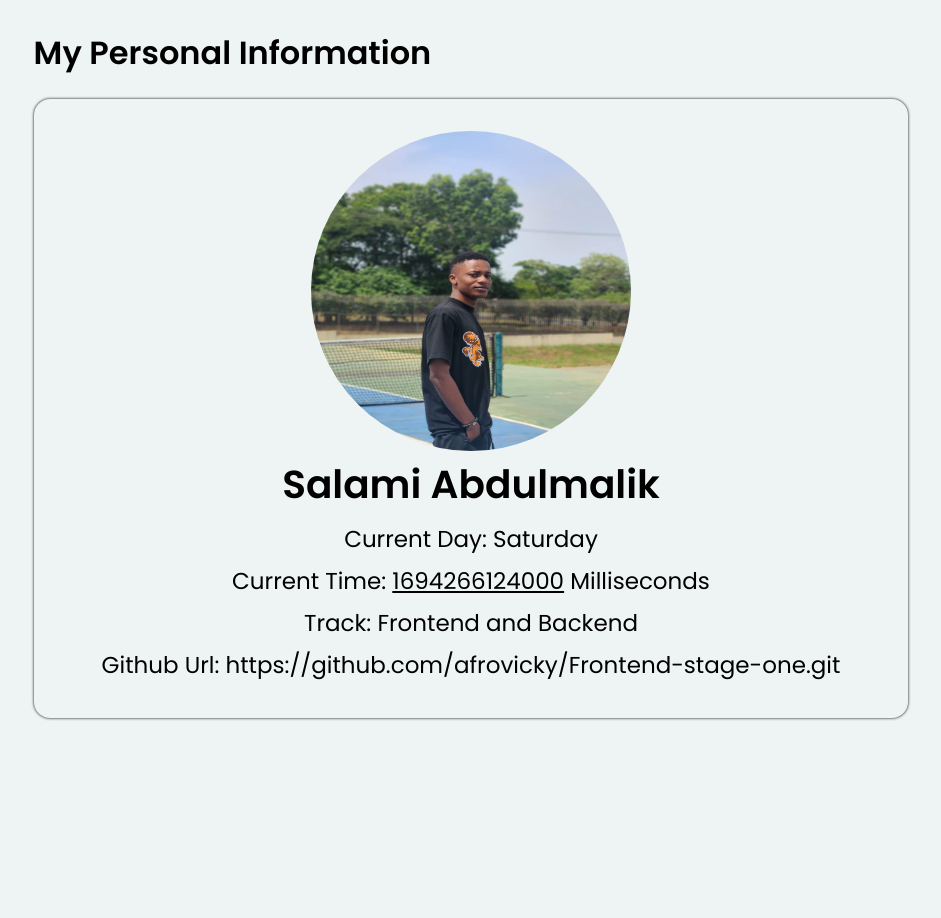
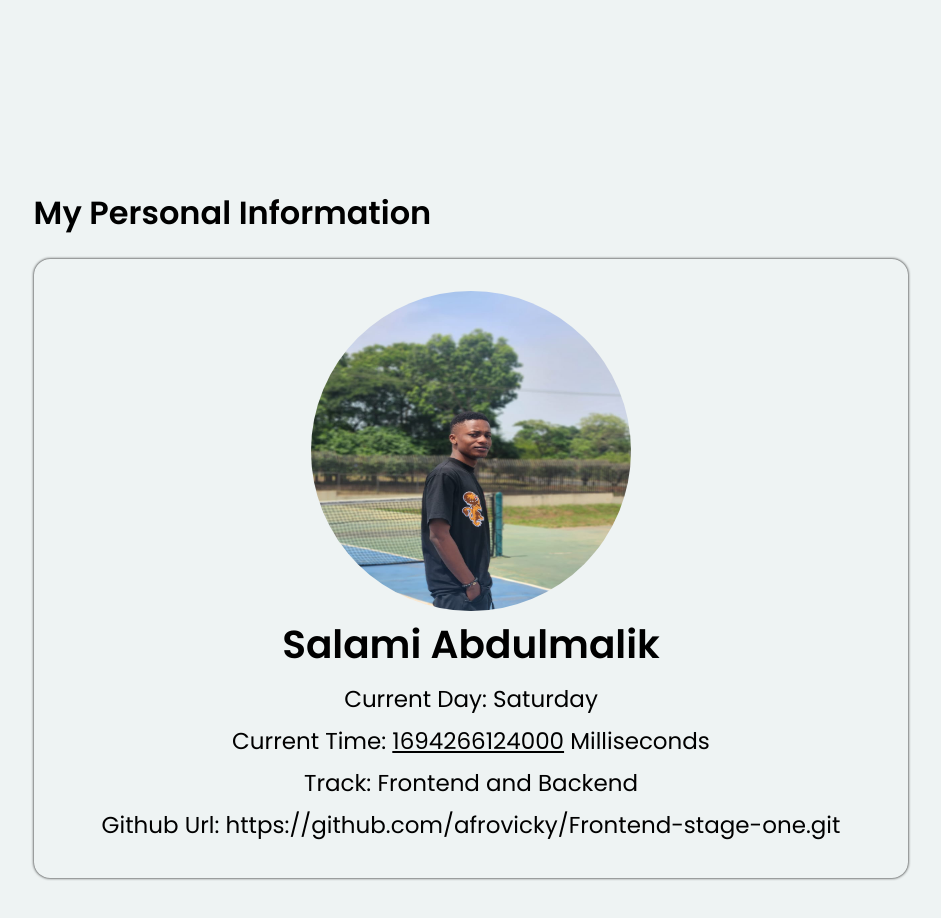
Before and after one commit to afrovicky/Frontend-stage-one, a plain HTML site: page index.html in a window 1280 px wide. Shown: the whole page, without its empty margins (169-1110 px from the left). Before the commit the page ends 800 px from the top, so only its background shows below. Drawn offline with Linux system fonts and the light colour scheme.

Commit message:
Update style.css

```diff
--- a/style.css
+++ b/style.css
@@ -8,6 +8,7 @@ body {
     display: grid;
      justify-content: center;
     background: rgb(238, 243, 243);
+    padding:10rem;
 }
 
 .container {
```
